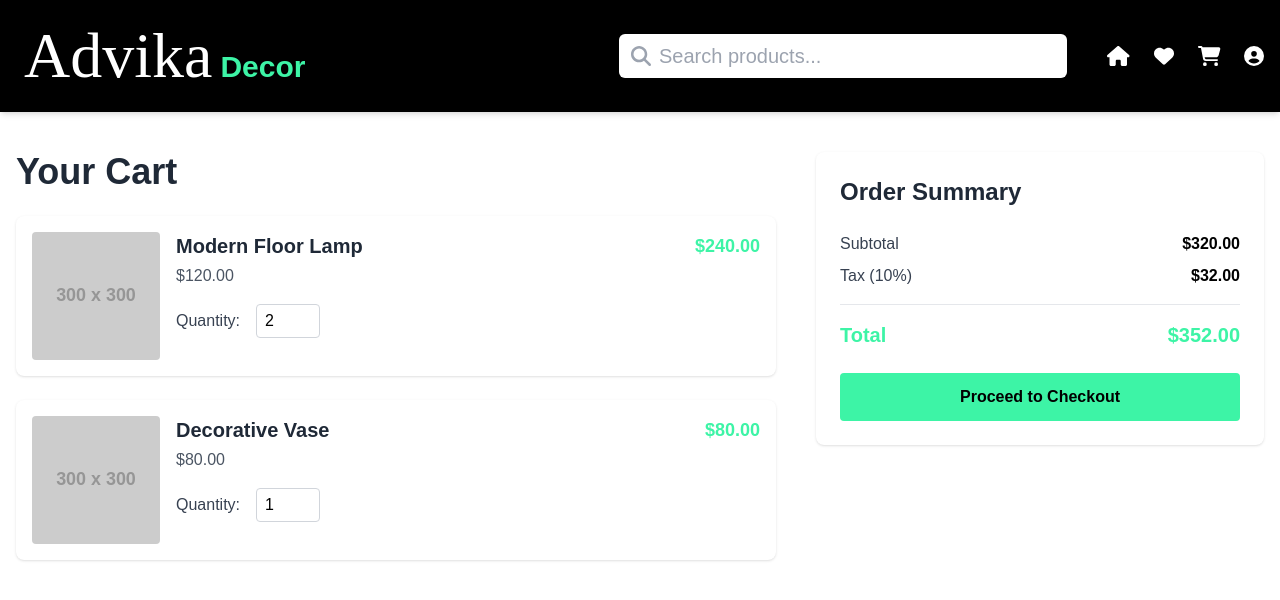
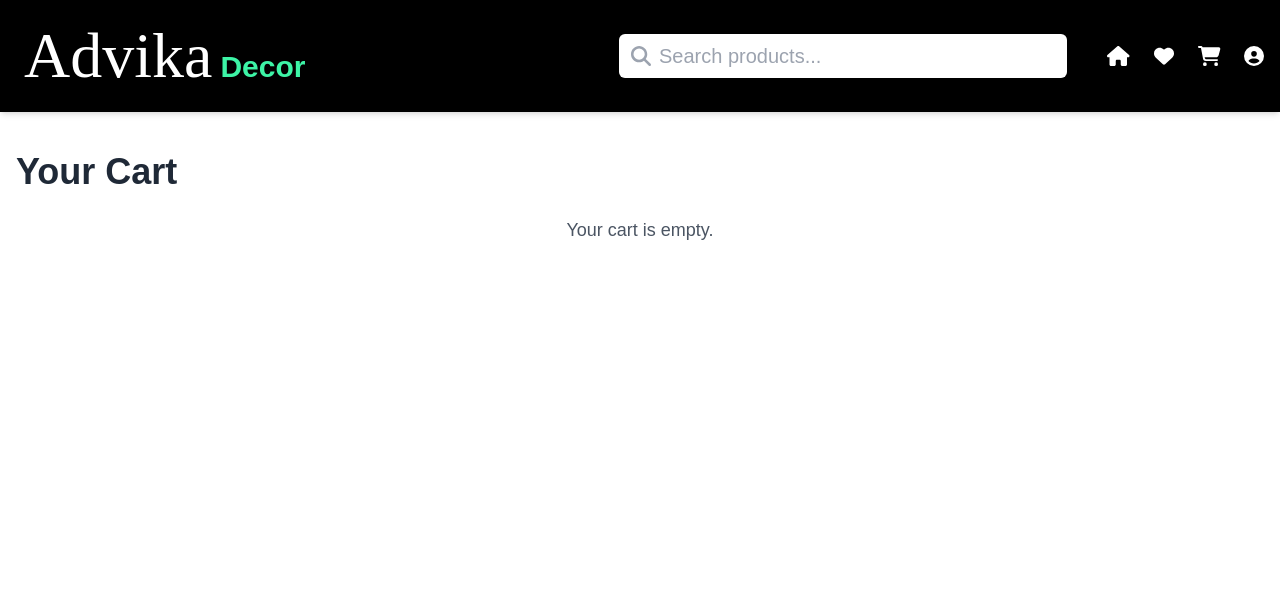
Before and after one commit to OnkarDivekar07/advikafront, a React (Create React App) app: page /cart in a window 1280 px wide. Shown: the top 600 px of the page. Built offline with nearby package versions, Linux system fonts and the light colour scheme.

Commit message:
releted product API and cart functionality

```diff
--- a/src/components/Cart/CartItem.jsx
+++ b/src/components/Cart/CartItem.jsx
@@ -1,32 +1,64 @@
+import { FontAwesomeIcon } from '@fortawesome/react-fontawesome';
+import { faTrashAlt } from '@fortawesome/free-solid-svg-icons';
+
 export default function CartItem({ item, onQuantityChange, onRemove }) {
+  const increment = () => {
+    onQuantityChange(item.id, item.quantity + 1);
+  };
+
+  const decrement = () => {
+    if (item.quantity > 1) {
+      onQuantityChange(item.id, item.quantity - 1);
+    }
+  };
+
   return (
     <div className="flex flex-col sm:flex-row items-center sm:items-start gap-4 bg-white rounded-lg shadow p-4">
-        <img src={item.image} alt={item.alt} className="w-32 h-32 object-cover rounded" loading="lazy" />
+      <img
+        src={item.image}
+        alt={item.name}
+        className="w-32 h-32 object-cover rounded"
+        loading="lazy"
+      />
       <div className="flex flex-col flex-grow">
         <h3 className="text-xl font-semibold text-gray-800">{item.name}</h3>
-          <p className="text-gray-600 mt-1">${item.price.toFixed(2)}</p>
-          <div className="mt-4 flex items-center space-x-4">
-            <label htmlFor={`quantity-${item.id}`} className="font-medium text-gray-700">Quantity:</label>
-            <input
-              id={`quantity-${item.id}`}
-              type="number"
-              min="1"
-              value={item.quantity}
-              onChange={(e) => onQuantityChange(item.id, Math.max(1, Number(e.target.value)))}
-              className="w-16 border border-gray-300 rounded px-2 py-1 focus:outline-none focus:ring-2 focus:ring-[#3DF4A6]"
-              aria-label={`Quantity for ${item.name}`}
-            />
+        <p className="text-gray-600 mt-1">₹ {item.price.toFixed(2)}</p>
+
+        <div className="mt-4 flex items-center space-x-2">
+          <label className="font-medium text-gray-700">Quantity:</label>
+
+          <button
+            onClick={decrement}
+            className="px-2 py-1 bg-gray-200 hover:bg-gray-300 text-xl rounded"
+            aria-label="Decrease quantity"
+          >
+            -
+          </button>
+
+          <span className="px-3 font-semibold">{item.quantity}</span>
+
+          <button
+            onClick={increment}
+            className="px-2 py-1 bg-gray-200 hover:bg-gray-300 text-xl rounded"
+            aria-label="Increase quantity"
+          >
+            +
+          </button>
         </div>
       </div>
+
       <div className="flex flex-col items-center space-y-4">
-          <p className="text-lg font-bold text-[#3DF4A6]">${(item.price * item.quantity).toFixed(2)}</p>
+        <p className="text-lg font-bold text-[#3DF4A6]">
+          ₹ {(item.price * item.quantity).toFixed(2)}
+        </p>
+
         <button
           onClick={() => onRemove(item.id)}
           aria-label={`Remove ${item.name} from cart`}
           className="text-red-600 hover:text-red-800 focus:outline-none focus:ring-2 focus:ring-red-600 rounded"
           title="Remove item"
         >
-            <i className="fas fa-trash-alt fa-lg"></i>
+<FontAwesomeIcon icon={faTrashAlt} size="lg" />
         </button>
       </div>
     </div>
--- a/src/components/ProductDetails/ProductDetails.jsx
+++ b/src/components/ProductDetails/ProductDetails.jsx
@@ -2,10 +2,12 @@
 import { useState } from 'react';
 import QuantitySelector from '../QuantitySelector/QuantitySelector';
 import ActionButtons from '../ActionButtons/ActionButtons';
+import { useNavigate } from 'react-router-dom';
 
 export default function ProductDetails({ product }) {
   const [quantity, setQuantity] = useState(1);
   const subtotal = (product.price * quantity).toFixed(2);
+  const navigate = useNavigate();
 
   return (
     <section className="md:w-1/2 flex flex-col justify-between">
@@ -24,7 +26,33 @@ export default function ProductDetails({ product }) {
         <label className="block text-gray-700 mb-2 font-semibold">Quantity</label>
         <QuantitySelector quantity={quantity} setQuantity={setQuantity} />
         <div className="mt-4 text-black font-bold text-xl">Subtotal: ₹ {subtotal}</div>
-        <ActionButtons onBuyNow={() => alert('Proceed to buy')} onAddToCart={() => alert('Added to cart!')} />
+      <ActionButtons
+  onBuyNow={() => navigate('/checkout')}
+  onAddToCart={() => {
+    const cart = JSON.parse(localStorage.getItem('cart')) || [];
+
+    // Check if product already in cart
+    const existingIndex = cart.findIndex(item => item.id === product.id);
+
+    if (existingIndex >= 0) {
+      // Update quantity
+      cart[existingIndex].quantity += quantity;
+    } else {
+      // Add new item
+      cart.push({
+        id: product.id,
+        name: product.name,
+        price: product.price,
+        quantity: quantity,
+        image: product.images?.[0] || '', // optional: for preview in cart
+      });
+    }
+
+    localStorage.setItem('cart', JSON.stringify(cart));
+    alert('Added to cart!');
+    navigate('/cart')
+  }}
+/>
       </form>
     </section>
   );
--- a/src/components/RelatedProducts/RelatedProducts.jsx
+++ b/src/components/RelatedProducts/RelatedProducts.jsx
@@ -1,19 +1,37 @@
-const products = [
-    { name: 'Pink Seat Covers', price: '₹29.99', img: 'https://storage.googleapis.com/a1aa/image/719b9f61-2aa3-4f4e-c983-a4be6355bc9a.jpg' },
-    { name: 'Car Air Freshener', price: '₹9.99', img: 'https://storage.googleapis.com/a1aa/image/67933d78-e91f-4a38-7e2b-a8f9b4dff834.jpg' },
-  ];
+import { useEffect, useState } from 'react';
+import { useNavigate } from 'react-router-dom';
+import axios from 'axios';
 
-  export default function RelatedProducts() {
+export default function RelatedProducts({ currentProductId }) {
+  const [related, setRelated] = useState([]);
+  const navigate = useNavigate();
+
+  useEffect(() => {
+    if (!currentProductId) return;
+    axios
+      .get(`${process.env.REACT_APP_API_URL}/api/products/${currentProductId}/related`)
+      .then((res) => setRelated(res.data))
+      .catch((err) => console.error('Failed to fetch related products', err));
+  }, [currentProductId]);
+
   return (
     <section className="mt-16 max-w-7xl mx-auto">
       <h2 className="text-black text-2xl font-bold mb-6">Related Products</h2>
       <div className="flex space-x-6 overflow-x-auto pb-4">
-          {products.map((p, index) => (
-            <div key={index} className="min-w-[200px] bg-gray-100 rounded-lg shadow-md cursor-pointer hover:shadow-[#3DF4A6]">
-              <img src={p.img} alt={p.name} className="w-full h-48 object-cover rounded-t-lg" />
+        {related.map((p) => (
+          <div
+            key={p.id}
+            onClick={() => navigate(`/product/${p.id}`)}
+            className="min-w-[200px] bg-gray-100 rounded-lg shadow-md cursor-pointer hover:shadow-[#3DF4A6]"
+          >
+            <img
+              src={p.images?.[0]}
+              alt={p.name}
+              className="w-full h-48 object-cover rounded-t-lg"
+            />
             <div className="p-4 font-semibold text-center text-black">
               {p.name}
-                <div className="text-[#3DF4A6] font-bold mt-1">{p.price}</div>
+              <div className="text-[#3DF4A6] font-bold mt-1">₹{p.price}</div>
             </div>
           </div>
         ))}
--- a/src/pages/Cart/CartPage.jsx
+++ b/src/pages/Cart/CartPage.jsx
@@ -1,37 +1,31 @@
-
-import { useState } from 'react';
+import { useState, useEffect } from 'react';
 import Navbar from '../../components/Navbar/navbar';
 import CartItem from '../../components/Cart/CartItem';
 import CartSummary from '../../components/Cart/CartSummary';
 
 export default function CartPage() {
-  const [cartItems, setCartItems] = useState([
-    {
-      id: 1,
-      name: "Modern Floor Lamp",
-      image: "https://placehold.co/300x300?text=Modern+Floor+Lamp",
-      alt: "Modern floor lamp with sleek design",
-      price: 120,
-      quantity: 2,
-    },
-    {
-      id: 2,
-      name: "Decorative Vase",
-      image: "https://placehold.co/300x300?text=Decorative+Vase",
-      alt: "Elegant decorative vase in white",
-      price: 80,
-      quantity: 1,
-    },
-  ]);
+  const [cartItems, setCartItems] = useState([]);
 
+  // Load cart from localStorage when component mounts
+  useEffect(() => {
+    const storedCart = JSON.parse(localStorage.getItem('cart')) || [];
+    setCartItems(storedCart);
+  }, []);
+
+  // Update quantity of a specific item
   function handleQuantityChange(id, quantity) {
-    setCartItems((items) =>
-      items.map((item) => (item.id === id ? { ...item, quantity } : item))
+    const updatedCart = cartItems.map((item) =>
+      item.id === id ? { ...item, quantity } : item
     );
+    setCartItems(updatedCart);
+    localStorage.setItem('cart', JSON.stringify(updatedCart));
   }
 
+  // Remove item from cart
   function handleRemove(id) {
-    setCartItems((items) => items.filter((item) => item.id !== id));
+    const updatedCart = cartItems.filter((item) => item.id !== id);
+    setCartItems(updatedCart);
+    localStorage.setItem('cart', JSON.stringify(updatedCart));
   }
 
   return (
@@ -53,6 +47,8 @@ export default function CartPage() {
             ))
           )}
         </section>
+
+        {/* Cart Summary */}
         {cartItems.length > 0 && <CartSummary items={cartItems} />}
       </main>
     </>
```
Lines whose indentation alone changed are shown as unchanged.
